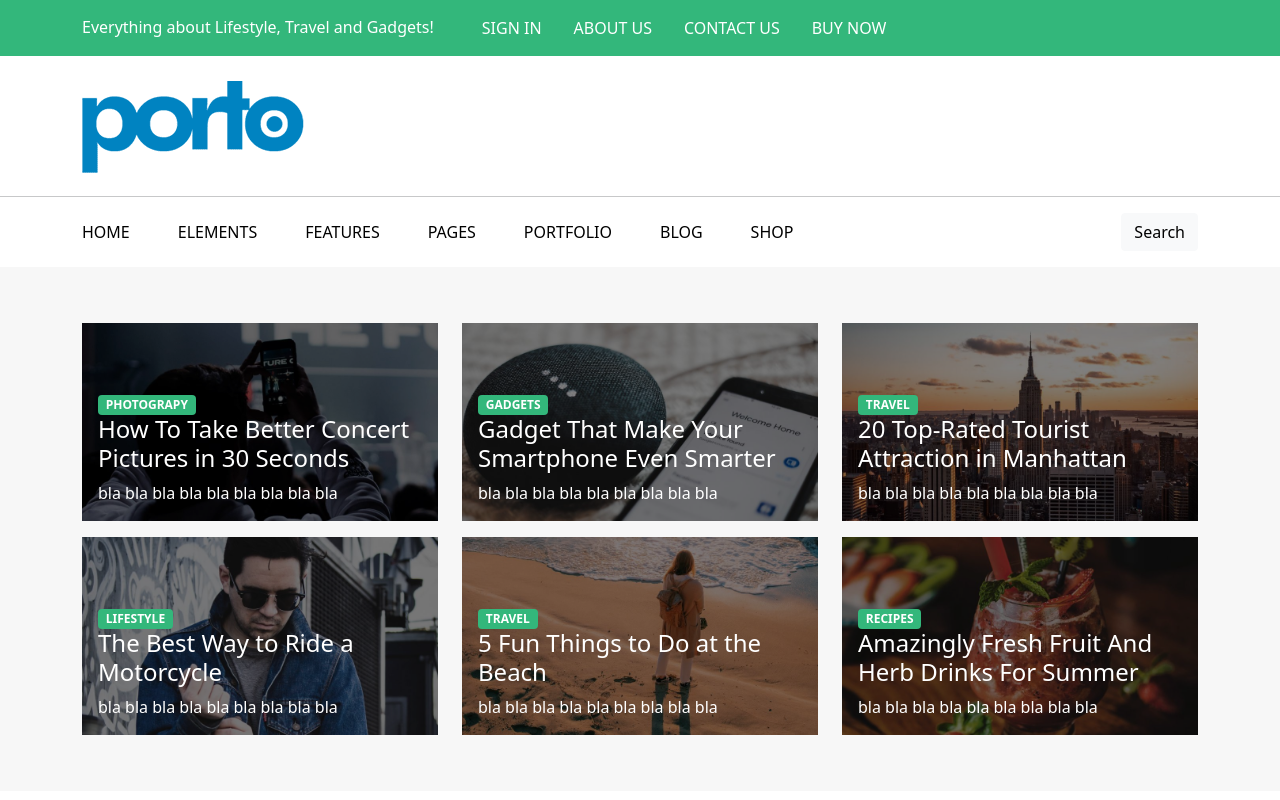
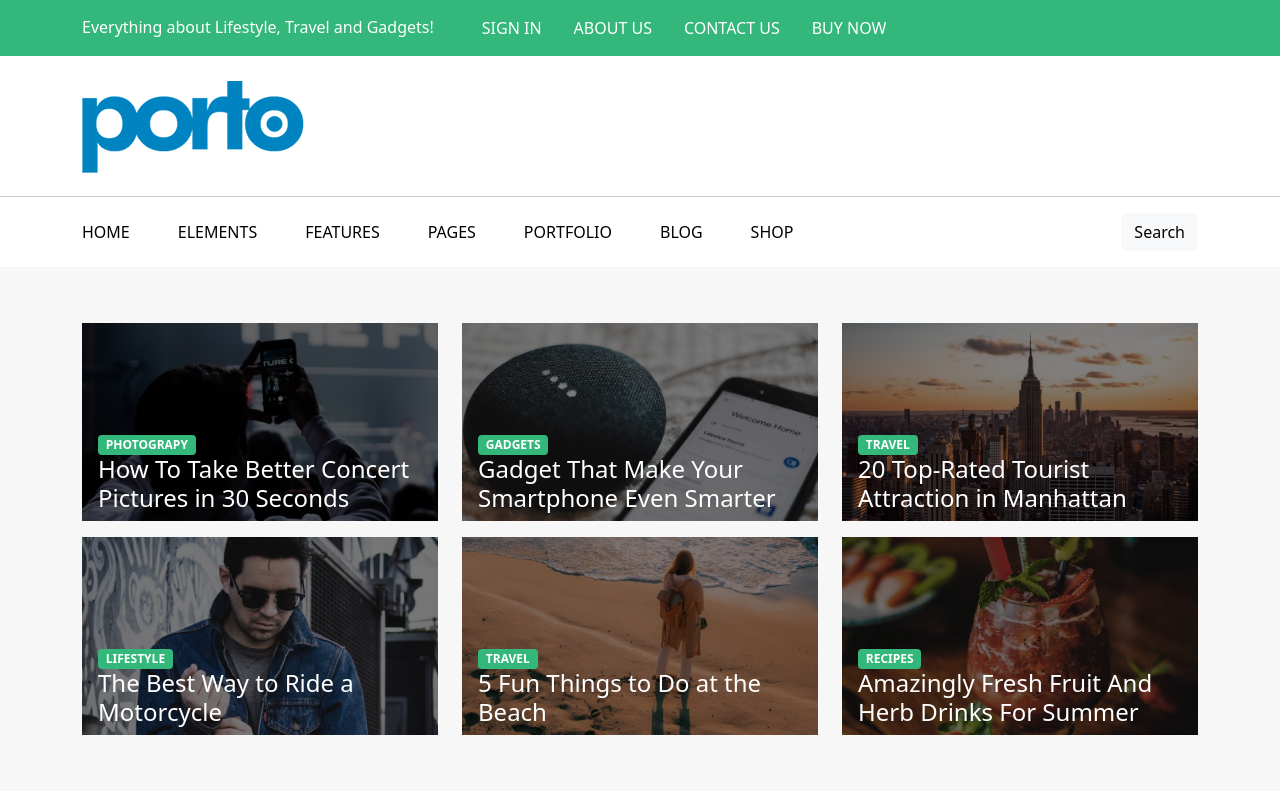
Before and after one commit to maldrek3103/proj-html-vuejs, a Vue app: page / in a window 1280 px wide. Shown: the top 800 px of the page. Built offline with nearby package versions, Linux system fonts and the light colour scheme.

Commit message:
added show text on mouse hover

```diff
--- a/src/components/Main.vue
+++ b/src/components/Main.vue
@@ -8,6 +8,8 @@
           <!-- Post cards -->
           <div class="row">
             <div
+              @mouseover="mouseOver"
+              @mouseleave="mouseOver"
               v-for="(post, index) in highlighted"
               :key="index"
               class="col-4 py-2"
@@ -17,7 +19,7 @@
                 <div class="text">
                   <span class="badge badge-secondary">{{ post.category }}</span>
                   <h4>{{ post.title }}</h4>
-                  <p>{{ post.description }}</p>
+                  <p v-show="active">{{ post.description }}</p>
                 </div>
               </div>
             </div>
@@ -361,7 +363,13 @@ export default {
           comments: "12 Comments",
         },
       ],
+      active: false,
     };
+  },
+  methods: {
+    mouseOver: function () {
+      this.active = !this.active;
+    },
   },
 };
 </script>
```
Also changed, not shown: 5 other files (tests, documents, lock files or other folders).
